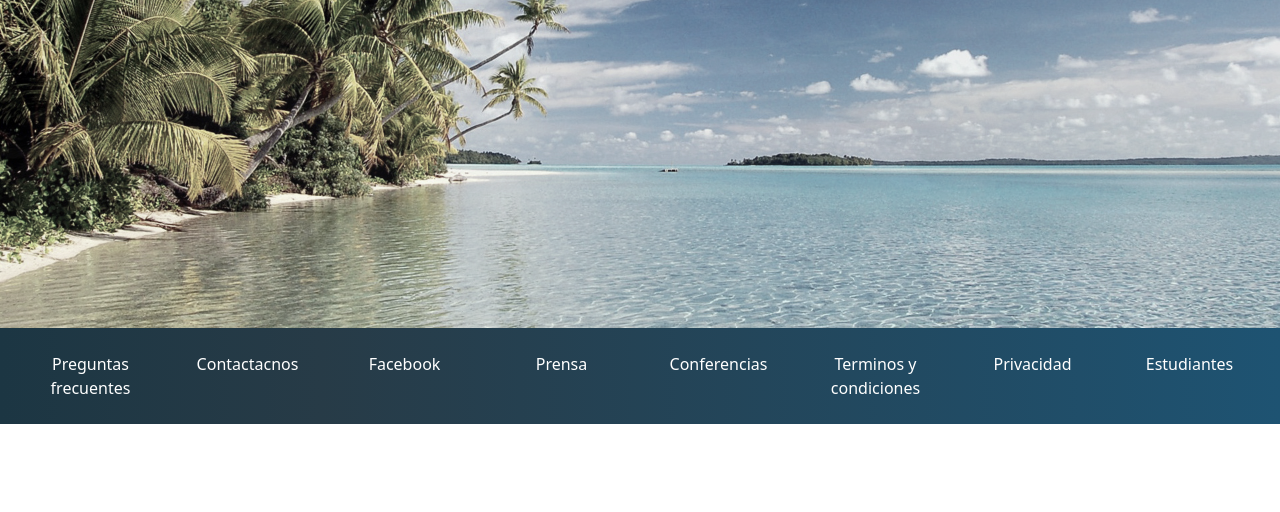
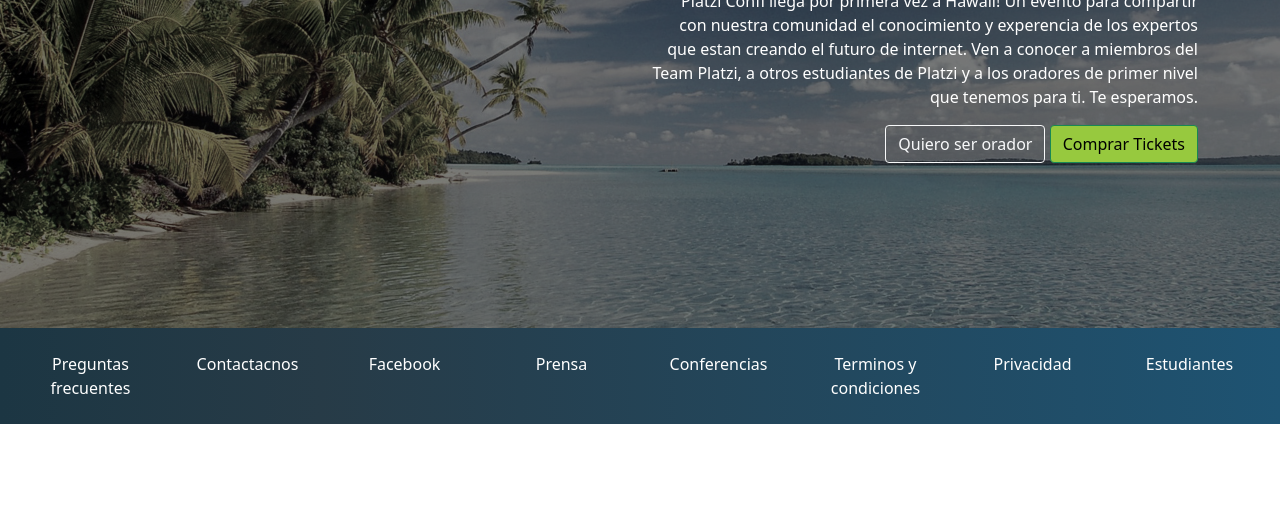
Before and after one commit to RonyVargasPichardo/Bootstrap, a plain HTML site: page index.html in a window 1280 px wide. Shown: the part 288-800 px from the top of the page. Drawn offline with nearby package versions, Linux system fonts and the light colour scheme.

Commit message:
agregando texto de informacion en las imagenes del main

```diff
--- a/index.css
+++ b/index.css
@@ -1,3 +1,6 @@
+:root{
+    --style-link-none: none;
+}
 
 #header-nav img {
     width: 80px;
@@ -12,13 +15,44 @@
     object-fit: cover;
     filter: grayscale(70%);
 }
+
+#carousel{
+    position: relative;
+}
+
+#carousel .overlay{
+    position: absolute;
+    top: 0;
+    bottom: 0;
+    left: 0;
+    right: 0;
+    z-index: 1;
+    background-color: rgba(0, 0, 0, 0.5);
+    color: white;
+}
+
+#carousel .overlay a{
+    text-decoration: var(--style-link-none);
+}
+
+#carousel .overlay .container,
+#carousel .overlay .container .row{
+    height: 100%;
+}
+
+.btn-success{
+     background-color:  #97c93e ;
+     color: black;
+     font-weight: 500;
+}
+
 #footer{
     background: linear-gradient(90deg,#1c3643,#273b47 25%,#1e5372);
 }
 
 #footer .row a{
     color: white;
-    text-decoration: none;
+    text-decoration: var(--style-link-none);
 }
 
 
--- a/index.html
+++ b/index.html
@@ -49,7 +49,7 @@
 
     <!-- Main -->
     <main id="main">
-        <div id="carouselExampleFade" class="carousel slide carousel-fade" data-bs-ride="carousel" data-bs-pause="false">
+        <div id="carousel" class="carousel slide carousel-fade" data-bs-ride="carousel" data-bs-pause="false">
             <div class="carousel-inner">
               <div class="carousel-item active">
                 <img src="./assets/img/hawaii.jpg" class="d-block w-100" alt="hawaii-1">
@@ -59,6 +59,24 @@
               </div>
               <div class="carousel-item">
                 <img src="./assets/img/hawaii3.jpeg" class="d-block w-100" alt="hawaii-3">
+              </div>
+              <div class="overlay">
+                <div class="container">
+                    <div class="row align-items-center">
+                        <div class="col-md-6 offset-md-6 text-center text-md-end">
+                            <h1>Platzi Confi Hawaii</h1>
+                            <p class="d-none d-md-block">
+                                Platzi Confi llega por primera vez a Hawaii! Un evento para compartir
+                                con nuestra comunidad el conocimiento y experencia de los expertos que
+                                 estan creando el futuro de internet. Ven a conocer a miembros del Team Platzi,
+                                  a otros estudiantes de Platzi y a los oradores de primer nivel que tenemos para ti.
+                                  Te esperamos.
+                            </p>
+                            <a href="#" class="btn btn-outline-light">Quiero ser orador</a>
+                            <button type="button" class="btn btn-success">Comprar Tickets</button>
+                        </div>
+                    </div>
+                </div>
               </div>
             </div>
           </div>
```
